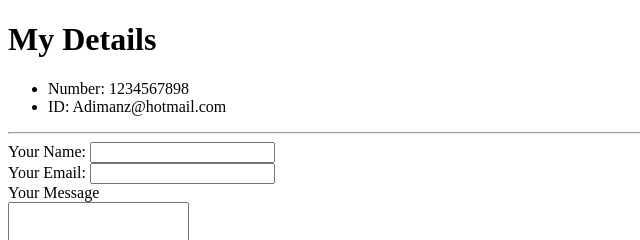
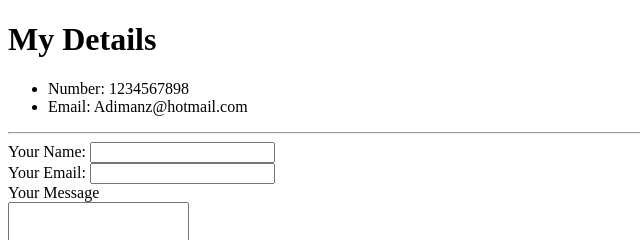
Before and after one commit to adimanzz/demo_web, a plain HTML site: page contact.html in a window 1280 px wide. Shown: the top 240 px of the page, 0-640 px from the left. Drawn offline with Linux system fonts and the light colour scheme.

Commit message:
Second commit

```diff
--- a/contact.html
+++ b/contact.html
@@ -8,7 +8,7 @@
     <h1>My Details</h1>
     <ul>
       <li>Number: 1234567898</li>
-      <li>ID: Adimanz@hotmail.com</li>
+      <li>Email: Adimanz@hotmail.com</li>
     </ul>
   <hr>
   <form action="mailto:adimoney98@gmail.com" method="post" enctype="text/plain">
```
